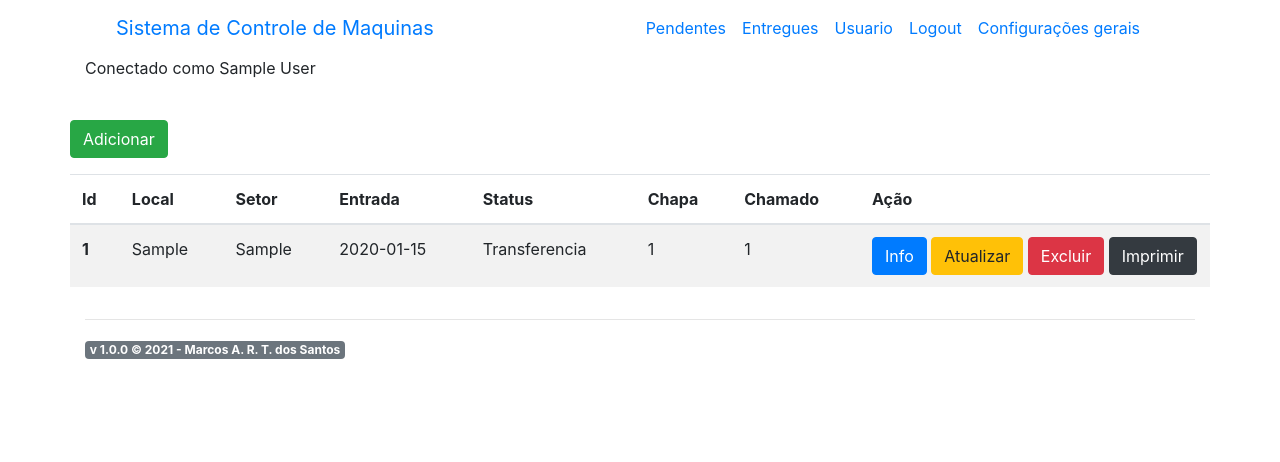
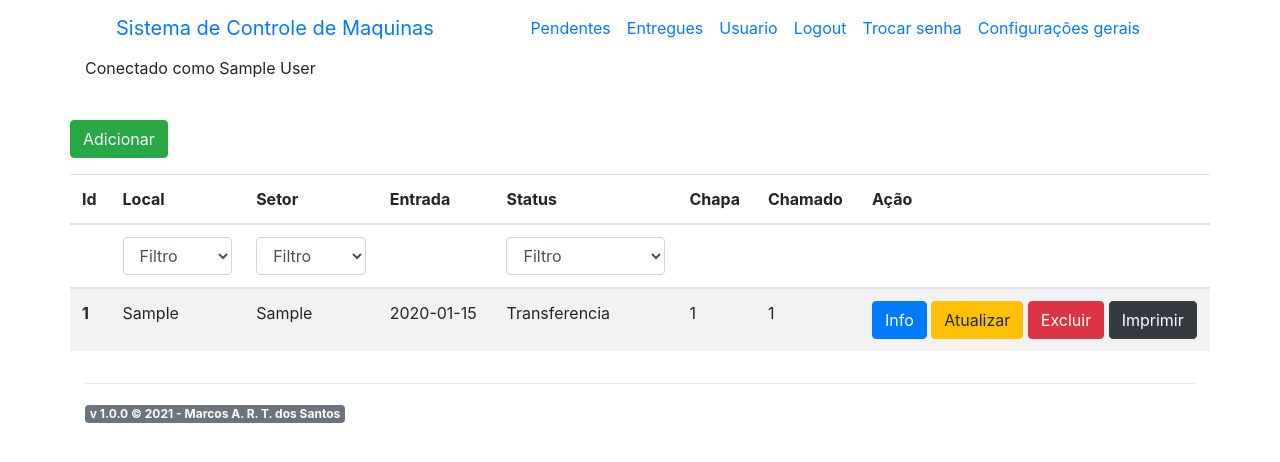
Before and after one commit to marcos-rts/sistema-cadastro, a PHP site: page /sistem/index.php in a window 1280 px wide. Shown: the top 462 px of the page. Run offline with PHP 8.4, Linux system fonts and the light colour scheme; the visitor is signed in with stand-in values (Sample User, id 1); tables that the repository leaves empty hold one stand-in row (values such as "Sample post"); some libraries are stand-ins or nearby versions.

Commit message:
colocado filtro

```diff
--- a/sistem/index.php
+++ b/sistem/index.php
@@ -22,6 +22,7 @@ if (!isset($_SESSION['UsuarioID'])) {
     <!-- Latest compiled and minified CSS -->
     <link rel="stylesheet" href="../assets/css/bootstrap.min.css">
     <title>Página Inicial</title>
+    <script type="text/javascript" src="http://code.jquery.com/jquery-1.8.2.min.js"></script>
 </head>
 
 <body>
@@ -49,11 +50,15 @@ if (!isset($_SESSION['UsuarioID'])) {
                             <li class="nav-item">
                                 <a href="../logout.php" class="nav-link">Logout</a>
                             </li>
+                            <li class="nav-item">
+                                <a href="../users/trocarsenha.php" class="nav-link">Trocar senha</a>
+                            </li>
+
                             <?php
                             if ($_SESSION['UsuarioNivel'] == '5') {
                             ?>
                             <li class="nav-item">
-                                <a href="#" class="nav-link">Configurações gerais</a>
+                                <a href="../private/config.php" class="nav-link">Configurações gerais</a>
                             </li>
                             <?php
                             }
@@ -102,6 +107,7 @@ if (!isset($_SESSION['UsuarioID'])) {
                         <th scope="col">Chamado</th>
                         <th scope="col">Ação</th>
                     </tr>
+
                 </thead>
                 <tbody>
                     <?php
@@ -149,7 +155,7 @@ if (!isset($_SESSION['UsuarioID'])) {
             <table class="table table-striped">
                 <thead>
                     <tr>
-                        <th scope="col">Id</th>
+                        <!-- <th scope="col">Id</th> -->
                         <!-- <th scope="col">Nome</th> -->
                         <th scope="col">Local</th>
                         <th scope="col">Setor</th>
@@ -169,7 +175,7 @@ if (!isset($_SESSION['UsuarioID'])) {
                         foreach ($pdo->query($sql) as $row) {
                             if ($row['status'] != 'Entregue') {
                                 echo '<tr>';
-                                echo '<th scope="row">' . $row['id'] . '</th>';
+                                // echo '<th scope="row">' . $row['id'] . '</th>';
                                 echo '<td>' . $row['local'] . '</td>';
                                 echo '<td>' . $row['setor'] . '</td>';
                                 echo '<td>' . $row['entrada'] . '</td>';
@@ -205,7 +211,7 @@ if (!isset($_SESSION['UsuarioID'])) {
                 <a href="create.php" class="btn btn-success">Adicionar</a>
             </p>
             <br>
-            <table class="table table-striped">
+            <table class="table table-striped" id="tab">
                 <thead>
                     <tr>
                         <th scope="col">Id</th>
@@ -218,6 +224,7 @@ if (!isset($_SESSION['UsuarioID'])) {
                         <th scope="col">Chamado</th>
                         <th scope="col">Ação</th>
                     </tr>
+
                 </thead>
                 <tbody>
                     <?php
@@ -230,6 +237,7 @@ if (!isset($_SESSION['UsuarioID'])) {
                                 echo '<tr>';
                                 echo '<th scope="row">' . $row['id'] . '</th>';
                                 echo '<td>' . $row['local'] . '</td>';
+                                // echo '<td>' . $row['nome'] . '</td>';
                                 echo '<td>' . $row['setor'] . '</td>';
                                 echo '<td>' . $row['entrada'] . '</td>';
                                 echo '<td>' . $row['status'] . '</td>';
@@ -277,6 +285,56 @@ if (!isset($_SESSION['UsuarioID'])) {
     </script>
     <!-- Latest compiled and minified JavaScript -->
     <script src="../assets/js/bootstrap.min.js"></script>
+    <script>
+	function AdicionarFiltro(tabela, coluna) {
+	    var cols = $("#" + tabela + " thead tr:first-child th").length;
+	    if ($("#" + tabela + " thead tr").length == 1) {
+	        var linhaFiltro = "<tr>";
+	        for (var i = 0; i < cols; i++) {
+	            linhaFiltro += "<th></th>";
+	        }
+	        linhaFiltro += "</tr>";
+
+	        $("#" + tabela + " thead").append(linhaFiltro);
+	    }
+
+	    var colFiltrar = $("#" + tabela + " thead tr:nth-child(2) th:nth-child(" + coluna + ")");
+
+	    $(colFiltrar).html("<select id='filtroColuna_" + coluna.toString() + "'  class='filtroColuna form-control'> </select>");
+
+	    var valores = new Array();
+
+	    $("#" + tabela + " tbody tr").each(function () {
+	        var txt = $(this).children("td:nth-child(" + coluna + ")").text();
+	        if (valores.indexOf(txt) < 0) {
+	            valores.push(txt);
+	        }
+	    });
+	    $("#filtroColuna_" + coluna.toString()).append("<option>Filtro</option>")
+	    for (elemento in valores) {
+	        $("#filtroColuna_" + coluna.toString()).append("<option>" + valores[elemento] + "</option>");
+	    }
+
+	    $("#filtroColuna_" + coluna.toString()).change(function () {
+	        var filtro = $(this).val();
+	        $("#" + tabela + " tbody tr").show();
+	        if (filtro != "Filtro") {
+	            $("#" + tabela + " tbody tr").each(function () {
+	                var txt = $(this).children("td:nth-child(" + coluna + ")").text();
+	                if (txt != filtro) {
+	                    $(this).hide();
+	                }
+	            });
+	        }
+	    });
+
+	};
+	AdicionarFiltro("tab", 5);
+    AdicionarFiltro("tab", 2);
+    AdicionarFiltro("tab", 3);
+
+
+	</script>
 </body>
 
 </html>
```
